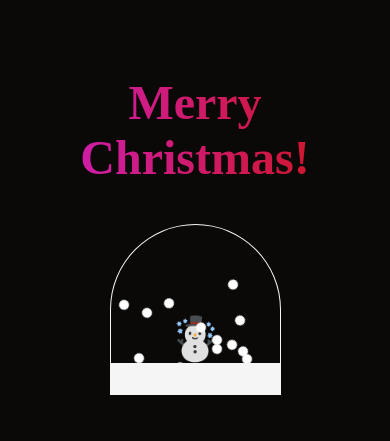
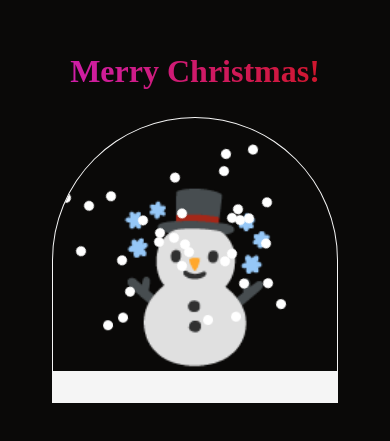
Before and after one commit to eigenxz/725558e2f, a plain HTML site: page index.html in a window 390 px wide. Shown: the part 215-656 px from the top of the page. Drawn offline with Linux system fonts and the light colour scheme.

Commit message:
Update style.css

```diff
--- a/style.css
+++ b/style.css
@@ -82,3 +82,21 @@ h1 {
     transform: translateY(100vh) rotate(360deg);
   }
 }
+
+@media (max-width: 500px) {
+  .globe {
+    width: 80%;
+  }
+
+  .snowman {
+    font-size: 10rem;
+  }
+
+  section {
+    padding: 0.5rem;
+  }
+
+  h1 {
+    font-size: 2rem;
+  }
+}
```
